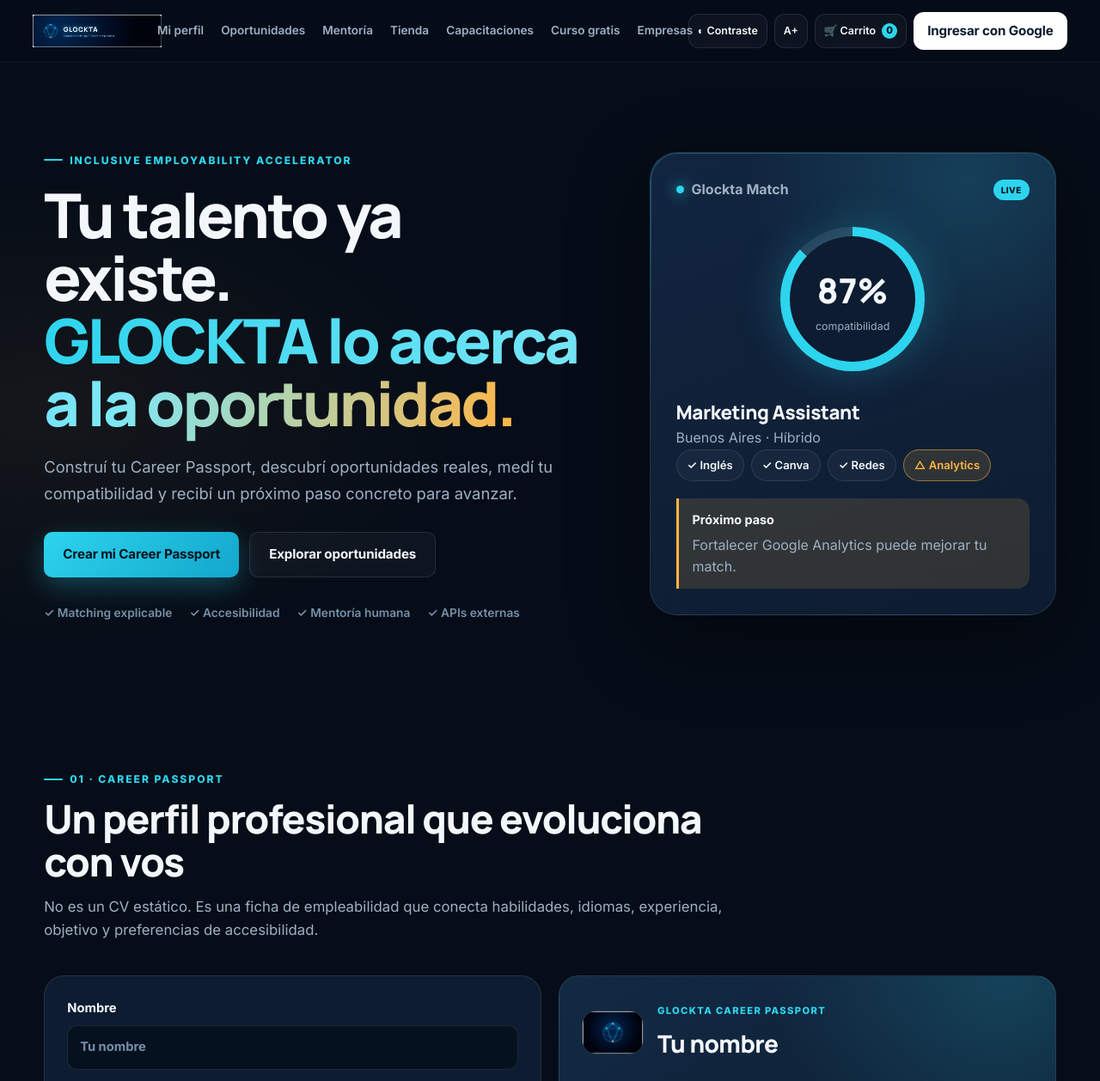
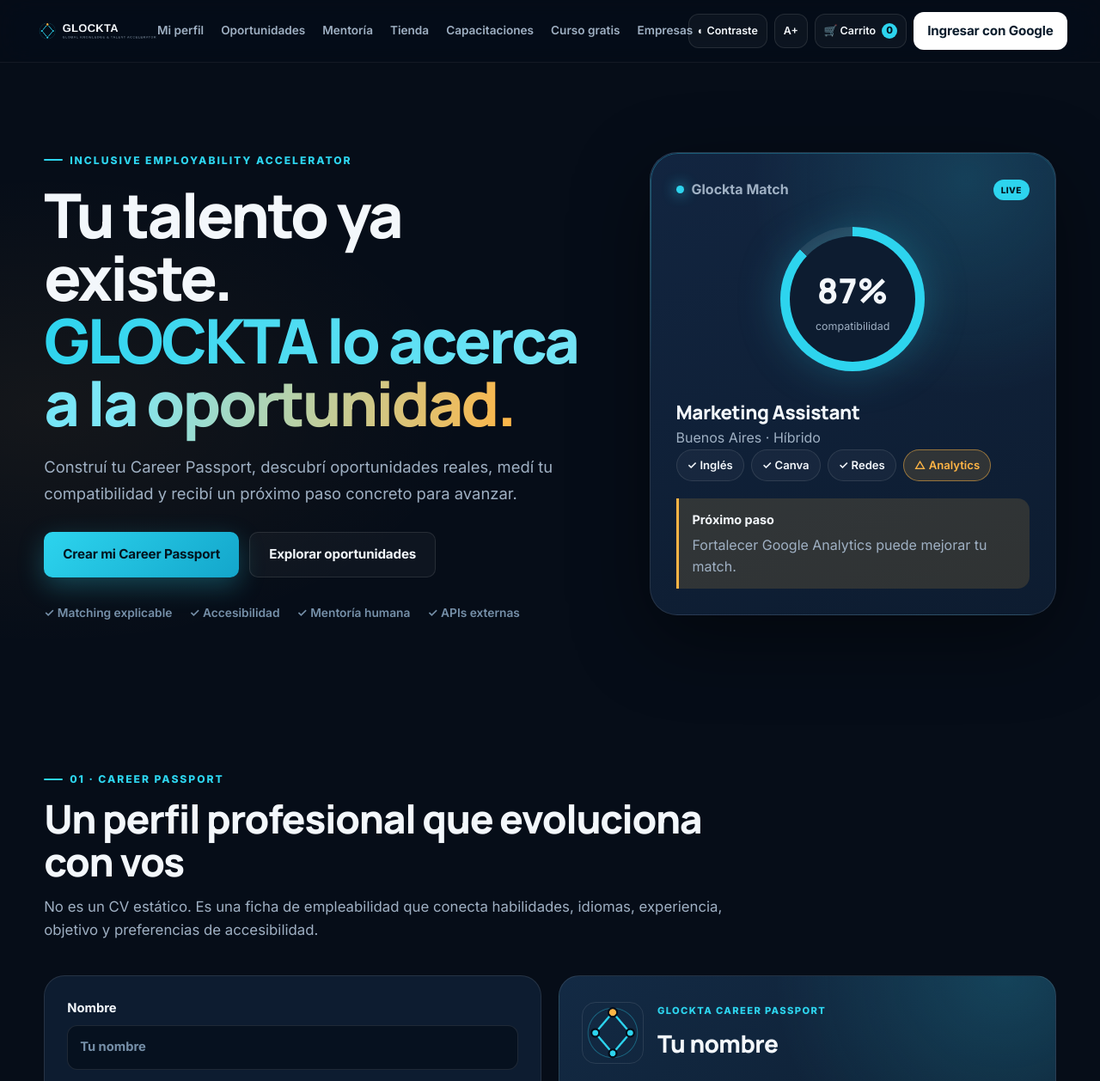
Before and after one commit to sabrinaongarato79/glockta-mvp, a website: page public/index.html in a window 1280 px wide. Shown: the top 1258 px of the page at 86% size. Drawn offline with nearby package versions, Linux system fonts and the light colour scheme; no server answers.

Commit message:
Rediseño de marca: logo vectorial limpio (icono, isologo horizontal/vertical, favicon y app icons)

```diff
--- a/public/index.html
+++ b/public/index.html
@@ -5,8 +5,9 @@
   <meta name="viewport" content="width=device-width, initial-scale=1" />
   <meta name="description" content="GLOCKTA - Global Knowledge & Talent Accelerator" />
   <title>GLOCKTA — From talent to opportunity</title>
-  <link rel="icon" href="/assets/glockta-icon.jpg" />
-  <link rel="apple-touch-icon" href="/assets/icon-192.png" />
+  <link rel="icon" type="image/svg+xml" href="/assets/glockta-mark.svg" />
+  <link rel="icon" type="image/png" sizes="32x32" href="/assets/favicon-32.png" />
+  <link rel="apple-touch-icon" href="/assets/apple-touch-icon.png" />
   <link rel="manifest" href="/manifest.webmanifest" />
   <meta name="theme-color" content="#060d18" />
   <link rel="preconnect" href="https://fonts.googleapis.com" />
@@ -17,7 +18,7 @@
 <body>
   <a class="skip-link" href="#main">Saltar al contenido</a>
   <header class="topbar">
-    <a class="brand" href="#inicio" aria-label="GLOCKTA inicio"><img src="/assets/glockta-logo-horizontal.jpg" alt="GLOCKTA Global Knowledge and Talent Accelerator" /></a>
+    <a class="brand" href="#inicio" aria-label="GLOCKTA inicio"><img src="/assets/glockta-logo-horizontal.png" alt="GLOCKTA Global Knowledge and Talent Accelerator" /></a>
     <nav aria-label="Navegación principal">
       <a href="#passport">Mi perfil</a><a href="#jobs">Oportunidades</a><a href="#mentoria">Mentoría</a><a href="#biblioteca">Tienda</a><a href="#capacitaciones">Capacitaciones</a><a href="#curso-gratis">Curso gratis</a><a href="#business">Empresas</a>
     </nav>
@@ -59,7 +60,7 @@
           <button class="btn btn-primary" type="submit">Guardar mi perfil</button>
         </form>
         <div class="panel passport-card">
-          <div class="passport-top"><img src="/assets/glockta-icon.jpg" alt="" /><div><span>GLOCKTA CAREER PASSPORT</span><h3 id="passportName">Tu nombre</h3></div></div>
+          <div class="passport-top"><img src="/assets/glockta-icon.png" alt="" /><div><span>GLOCKTA CAREER PASSPORT</span><h3 id="passportName">Tu nombre</h3></div></div>
           <div class="passport-score"><span>Completitud</span><strong id="profileCompletion">25%</strong></div>
           <p><b>Objetivo:</b> <span id="passportGoal">Definilo para personalizar tus oportunidades</span></p>
           <div id="passportSkills" class="chips"><span>Agregá tus habilidades</span></div>
@@ -143,7 +144,7 @@
     </section>
   </main>
 
-  <footer><img src="/assets/glockta-logo-horizontal.jpg" alt="GLOCKTA" /><p>From talent to opportunity · Diagnose. Learn. Match. Grow.</p><div id="footerContact" class="chips"></div></footer>
+  <footer><img src="/assets/glockta-logo-horizontal.png" alt="GLOCKTA" /><p>From talent to opportunity · Diagnose. Learn. Match. Grow.</p><div id="footerContact" class="chips"></div></footer>
 
   <dialog id="cartDialog"><button class="dialog-close" aria-label="Cerrar">×</button><h2>Tu carrito</h2>
     <div id="cartItems"></div>
```
Also changed, not shown: public/assets/apple-touch-icon.png (added), public/assets/favicon-32.png (added), public/assets/glockta-icon.jpg (deleted), public/assets/glockta-icon.png (added), public/assets/glockta-logo-horizontal.jpg (deleted), public/assets/glockta-logo-horizontal.png (added), public/assets/glockta-logo-vertical.jpg (deleted), public/assets/glockta-logo-vertical.png (added), public/assets/glockta-mark.svg (added), public/assets/icon-192.png, public/assets/icon-512.png, public/manifest.webmanifest.
